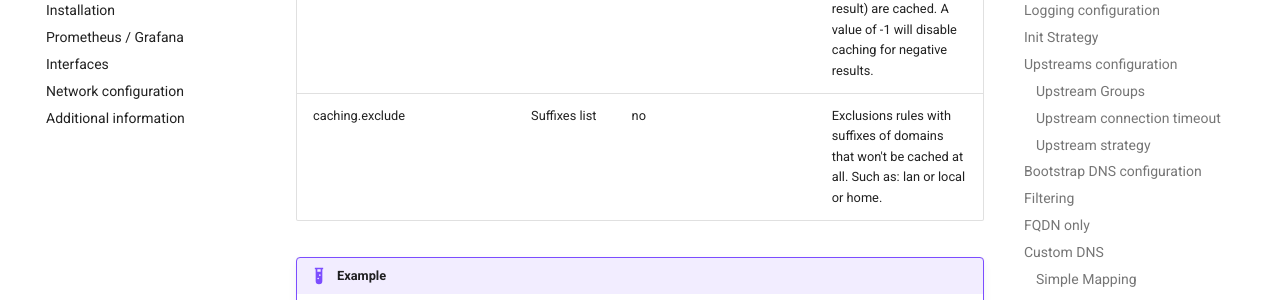
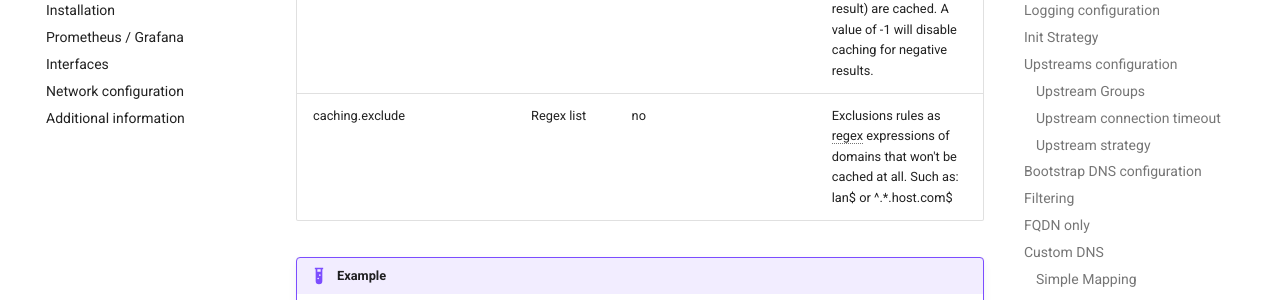
Before and after one commit to 0xERR0R/blocky, an MkDocs documentation site: the page built from docs/configuration.md, in a window 1280 px wide and 900 px high, scrolled down 18034 px. Shown: the part 152-452 px from the top of the window. Built offline with MkDocs 1.6.1 and Material for MkDocs 9.7.7, drawn with Linux system fonts in a browser that asks for light colours; comment, search, counter and statistics services are not loaded; the version menu is left out.

Commit message:
Update docs with regex support for cache exclusions

```diff
--- a/docs/configuration.md
+++ b/docs/configuration.md
@@ -613,7 +613,7 @@ With following parameters you can tune the caching behavior:
 | caching.prefetchThreshold     | int             | no        | 5             | Name queries threshold for prefetch                                                                                                                                                                                                                                                                                                                                                                            |
 | caching.prefetchMaxItemsCount | int             | no        | 0 (unlimited) | Max number of domains to be kept in cache for prefetching (soft limit). Default (0): unlimited. Useful on systems with limited amount of RAM.                                                                                                                                                                                                                                                                  |
 | caching.cacheTimeNegative     | duration format | no        | 30m           | Time how long negative results (NXDOMAIN response or empty result) are cached. A value of -1 will disable caching for negative results.                                                                                                                                                                                                                                                                        |
-| caching.exclude               | Suffixes list   | no        |               | Exclusions rules with suffixes of domains that won't be cached at all. Such as: lan or local or home.                                                                                                                                                                                                                                                                                                          |
+| caching.exclude               | Regex list      | no        |               | Exclusions rules as regex expressions of domains that won't be cached at all. Such as: lan$ or ^.*\.host\.com$                                                                                                                                                                                                                                                                                                 |
 
 !!! example
 
```
